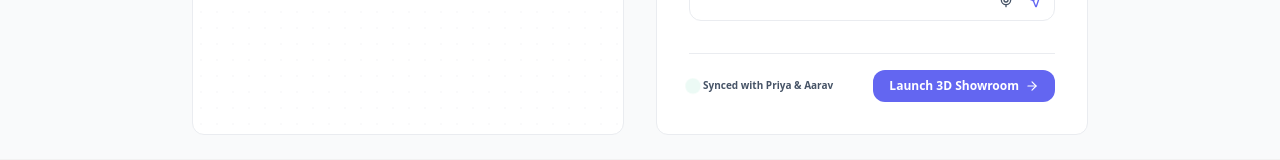
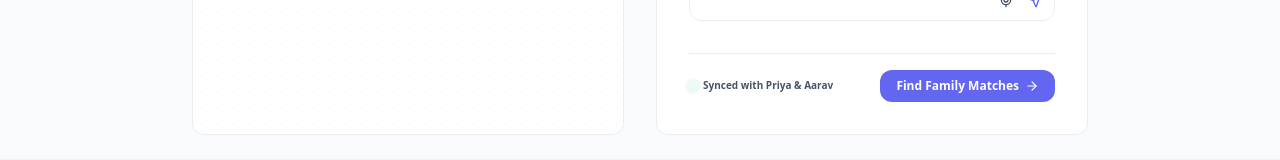
Before and after one commit to mayurn13/daveai-showroom-demo, a React (Vite) app: page / in a window 1280 px wide. Shown: the part 635-795 px from the top of the page. Built offline with nearby package versions, Linux system fonts and the light colour scheme.

Commit message:
Update App.jsx

```diff
--- a/src/App.jsx
+++ b/src/App.jsx
@@ -592,7 +592,7 @@ export default function App() {
                     disabled={isAnalyzing}
                     className="bg-[#6366F1] hover:bg-[#4f46e5] disabled:bg-gray-400 text-white text-xs font-semibold py-2 px-4 rounded-[12px] flex items-center gap-1.5 group transition-all duration-200 active:scale-95 shadow-3xs disabled:scale-100 disabled:cursor-not-allowed cursor-pointer"
                   >
-                    {isAnalyzing ? 'Optimizing...' : 'Launch 3D Showroom'}
+                    {isAnalyzing ? 'Optimizing...' : 'Find Family Matches'}
                     <ArrowRight size={14} className="group-hover:translate-x-0.5 transition-transform" />
                   </button>
                 </div>
```
